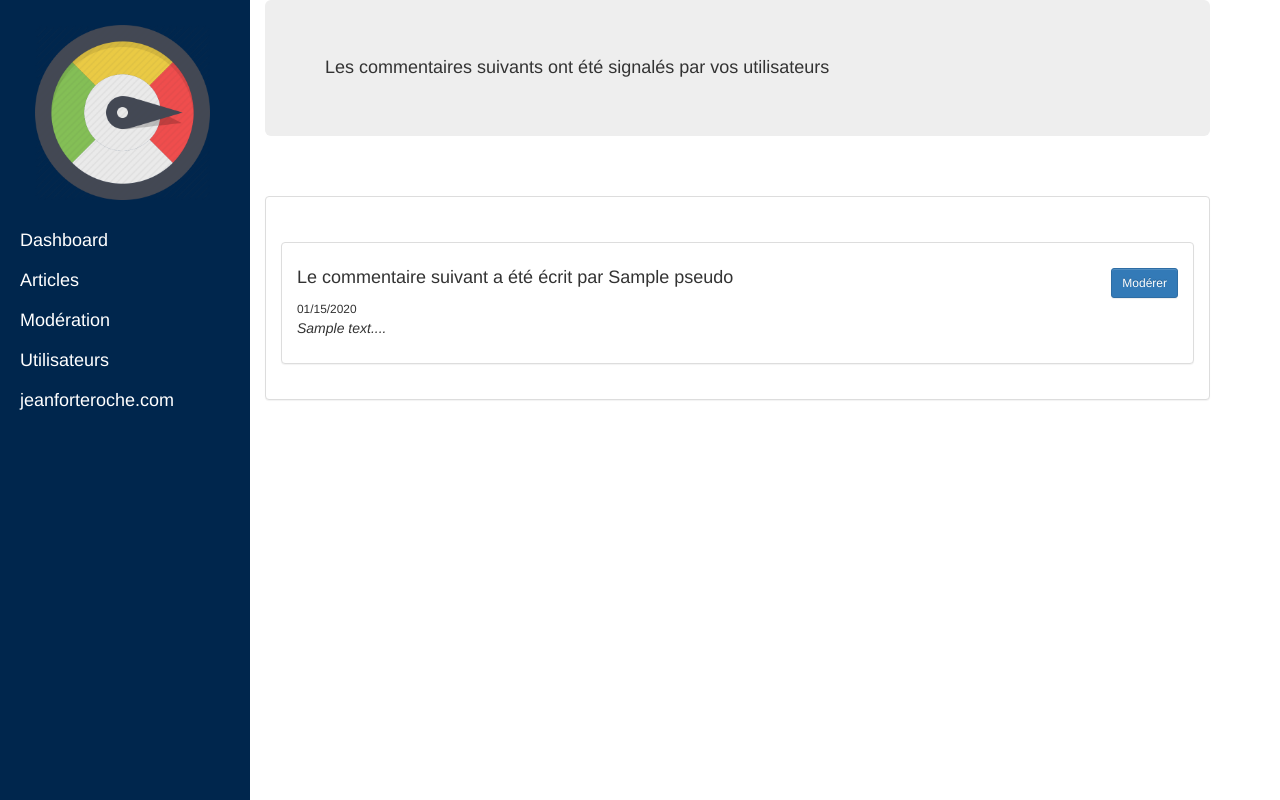
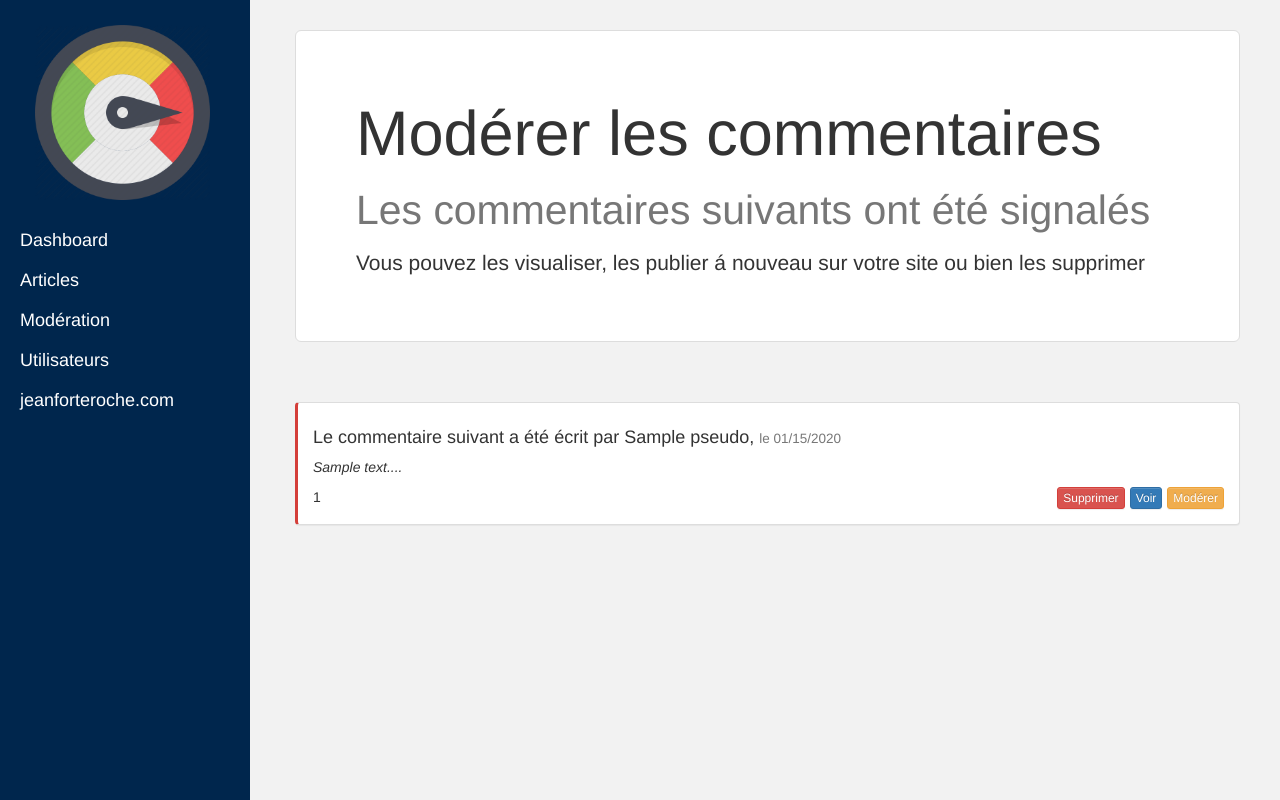
Before and after one commit to Wubii/project_3, a PHP site: template view/DashboardCommentList.html.twig in a window 1280 px wide; the page is wider, and only the part inside the window is pictured. Run offline with PHP 8.4, Linux system fonts and the light colour scheme; the template is opened without the code that fills it: most values are stand-ins (such as "Sample title", 1, 10 or a date in 2020); some libraries are stand-ins or nearby versions.

Commit message:
custom view

```diff
--- a/view/ArticleList.html.twig
+++ b/view/ArticleList.html.twig
@@ -11,8 +11,7 @@
         <div class="element col-lg-10">
           <a href="article?articleId={{ article.id }}" class="text-muted">
             <h3> {{ article.title }}
-              <small> {{ article.date | date("m/d/Y") }} </small>
-              ................................................................................
+              <small> {{ article.date | date("m/d/Y") }} </small>  ->
               <small class="text-muted">Lire</small>
             </h3>
             <p><i> {{ article.content[:100]|raw }}... </i></p>
--- a/view/BaseDashboard.html.twig
+++ b/view/BaseDashboard.html.twig
@@ -12,6 +12,7 @@
     <link href="/css/bootstrap-theme.min.css" rel="stylesheet">
     <link href="/css/bootstrap.min.css" rel="stylesheet">
     <link href="/css/simple-sidebar-dashboard.css" rel="stylesheet">
+    <link href="/css/custom.css" rel="stylesheet">
 
     <!-- HTML5 shim and Respond.js for IE8 support of HTML5 elements and media queries -->
     <!-- WARNING: Respond.js doesn't work if you view the page via file:// -->
@@ -31,6 +32,8 @@
   </head>
 
   <body>
+    <div class="container-fluid">
+      <div class="col-lg-12">
 
     {% block sidebar %}
 
@@ -67,6 +70,9 @@
     {% block content %}
     {% endblock %}
 
+    </div>
+  </div>
+
     {% block javascript %}
 
 
--- a/view/Dashboard.html.twig
+++ b/view/Dashboard.html.twig
@@ -38,7 +38,7 @@
               </div>
               <div class="panel-body">
                 {% for comment in comments %}
-                  <h5>{{ comment.title }}<small> | {{ comment.date | date("m/d/Y") }}</small></h5>
+                  <a href="/dashboard/comments#comment{{ comment.id }}"><h5>{{ comment.title }}<small> | {{ comment.date | date("m/d/Y") }} | {{ comment.pseudo }}</small></h5></a>
                 {% endfor %}
               </div>
             </div>
--- a/view/DashboardCommentList.html.twig
+++ b/view/DashboardCommentList.html.twig
@@ -1,34 +1,86 @@
 {% extends "BaseDashboard.html.twig" %}
 
 {% block content %}
-
   <div class="container">
     <div class="row">
       <div class="col-lg-10">
         <div class="jumbotron">
-            <h4>Les commentaires suivants ont été signalés par vos utilisateurs</h4>
+          <h1> Modérer les commentaires
+            </br>
+            <small>Les commentaires suivants ont été signalés</small>
+          </h1>
+          <p>Vous pouvez les visualiser, les publier á nouveau sur votre site ou bien les supprimer</p>
 	    </div>
       </div>
     </div>
     <div class="row">
       <div class="col-lg-10">
+        {% if comments|length == 0 %}
           <div class="panel panel-default" style="margin-top:30px">
             <div class="panel-body">
-              {% if comments|length == 0 %}
               <p> Pas de commentaires signalés </p>
+            </div>
+          </div>
         {% endif %}
         {% for comment in comments %}
-                <div class="panel panel-default" style="margin-top:30px">
+          <div class="panel panel-default" style="margin-top:30px; border-left: 3px solid #d43f3a">
             <div class="panel-body">
-	                <h4> Le commentaire suivant a été écrit par {{ comment.pseudo }}
-	                  <a href="comment/show?id={{ comment.id }}" type="button" class="btn btn-sm btn-primary pull-right"> Modérer </a>
-	                </h4>
-	                  <small> {{ comment.date | date("m/d/Y") }} </small>
+	          <h4 id="comment{{ comment.id }}"> Le commentaire suivant a été écrit par {{ comment.pseudo }}, <small> le {{ comment.date | date("m/d/Y") }} </small></h4>
 	          <p><i> {{ comment.content[:100]|raw }}... </i></p>
+
+          {{ comment.id }}
+	          <a href="#" type="button" data-toggle="modal" data-target="#modalCommentModerate" data-comment-id="{{ comment.id }}" class="btn btn-xs btn-warning pull-right" style="margin-left:5px"> Modérer </a>
+
+	          <a href="/article?articleId={{ comment.articleId }}#comment{{ comment.id }}" type="button" class="btn btn-xs btn-primary pull-right" target="blank" style="margin-left:5px"> Voir </a>
+
+              <a href="#" data-toggle="modal" data-target="#modalCommentDelete" data-comment-id="{{ comment.id }}" type="button" class="btn btn-xs btn-danger pull-right"> Supprimer </a>
 	        </div>
 	      </div>
         {% endfor %}
       </div>
+    </div>
+  </div>
+
+  <div class="modal fade" id="modalCommentModerate" tabindex="-1" role="dialog">
+  <div class="modal-dialog" role="document">
+    <div class="modal-content">
+      <div class="modal-header">
+        <button type="button" class="close" data-dismiss="modal" aria-label="Close"><span aria-hidden="true">&times;</span></button>
+        <h4 class="modal-title" id="exampleModalLabel">Modifier votre commentaire</h4>
+      </div>
+      <div class="modal-body">
+        <form>
+          {% if comment.level < 2 %}
+            <input id="modalCommentEditTitle" class="hidden" placeholder="Titre" type="text" name="title">
+            </br>
+          {% endif %}
+          <input id="modalCommentEditPseudo" type="text" placeholder="{{ comment.pseudo }}" name="pseudo" value="">
+          </br>
+          </br>
+          <textarea id="modalCommentEditContent" class="styled" placeholder="Votre message..." name="content" rows="4" cols="50"></textarea>
+        </form>
+      </div>
+      <div class="modal-footer">
+        <button type="button" class="btn btn-default" data-dismiss="modal">Annuler</button>
+        <button id="modalCommentEditSubmit" type="button" class="btn btn-warning">Enregistrer</button>
+      </div>
+    </div>
+  </div>
+</div>
+
+  <div class="modal fade" id="modalCommentDelete" tabindex="-1" role="dialog">
+    <div class="modal-dialog" role="document">
+      <div class="modal-content">
+        <div class="modal-header">
+          <button type="button" class="close" data-dismiss="modal" aria-label="Close"><span aria-hidden="true">&times;</span></button>
+          <h4 class="modal-title" id="exampleModalLabel">Supprimer le commentaire</h4>
+        </div>
+        <div class="modal-body">
+          <p> Etes-vous sur de vouloir supprimer votre commentaire ? </p>
+        </div>
+        <div class="modal-footer">
+          <button type="button" class="btn btn-default" data-dismiss="modal">Annuler</button>
+          <button id="modalCommentDeleteSubmit" type="button" class="btn btn-danger">Supprimer</button>
         </div>
       </div>
     </div>
@@ -36,30 +88,72 @@
 
 {% endblock %}
 
+{% block javascript %}
+
+<script type="text/javascript">
+
+  var commentId;
 
 
+  /*-----------------------------------------------------------------------*/
+  /* Edit comment                                                          */
+  /*-----------------------------------------------------------------------*/
+
+  $('#modalCommentModerate').on('show.bs.modal', function (event)
+  {
+      var button = $(event.relatedTarget);
+      var commentId = button.data('comment-id');
+
+      $.get( "/comment?id=" + commentId, function( data )
+      {
+          var comment = jQuery.parseJSON(data);
+          $('#modalCommentEditTitle').val(comment.title);
+          $('#modalCommentEditPseudo').val(comment.pseudo);
+          $('#modalCommentEditContent').val(comment.content);
+
+          if(comment.level == 1)
+          {
+              $('#modalCommentEditTitle').removeClass("hidden");
+          }
+          else{
+              $('#modalCommentEditTitle').addClass("hidden");
+          }
+
+      });
+
+      $('#modalCommentEditSubmit').on('click', function ()
+      {
+          var title = $('#modalCommentEditTitle').val();
+          var content = $('#modalCommentEditContent').val();
+
+          $.post( "/comment/edit", { id: commentId, title: title, content: content })
+          .done(function( data )
+          {
+              window.location.replace("/article?id=" + {{ article.id }});
+          });
+      });
+  });
+
+  /*-----------------------------------------------------------------------*/
+  /* Delete comment                                                        */
+  /*-----------------------------------------------------------------------*/
+
+  $('#modalCommentDelete').on('show.bs.modal', function (event)
+  {
+      var button = $(event.relatedTarget);
+      commentId = button.data('comment-id');
+  })
+
+  $('#modalCommentDeleteSubmit').on('click', function ()
+  {
+      $.post( "/comment/delete", { id: commentId })
+      .done(function( data )
+      {
+          window.location.replace("/article?id=" + {{ article.id }});
+      });
+  });
 
 
+</script>
 
-
-
-
-
-	    {#<div class="panel panel-default" style="margin-top:30px">
-          <div class="panel-body">
-			<a href="comment/add" class="btn btn-primary" role="button"> Add comment </a>
-			{% for comment in comments %}
-			  <div class="panel panel-default" style="margin-top:30px">
-                <div class="panel-body">
-		          <h3> Title : {{ comment.title }}
-		            <small> Date : {{ comment.date | date("m/d/Y") }}
-		              <a href="comment/delete?id={{ comment.id }}" style="color:red"> DELETE </a>
-		            </small>
-		          </h3>
-		          <p> Pseudo : {{ comment.pseudo }} </p>
-		          <p> Commentaire : {{ comment.content }} </p>
-		        </div>
-		      </div>
-		    {% endfor %}
-		  </div>
-		</div>#}
+{% endblock %}
--- a/web/css/custom.css
+++ b/web/css/custom.css
@@ -1,12 +1,17 @@
 
 body
 {
-	background-color: #e6e6e6;
-	padding-right: 50px;
+	background-color: #f2f2f2;
 }
 
 a:hover {
 	text-decoration:none;
+}
+
+.jumbotron {
+	margin-top: 30px;
+	background-color: #fff;
+	border: 1px solid #ddd;
 }
 
 .text-warning {
```
Also changed, not shown: autoload.php (+12 -0 lines), controller/DashboardController.php (+27 -2 lines), view/Article.html.twig (+13 -10 lines), view/Base.html.twig (+17 -0 lines). Lines whose indentation alone changed are shown as unchanged.
